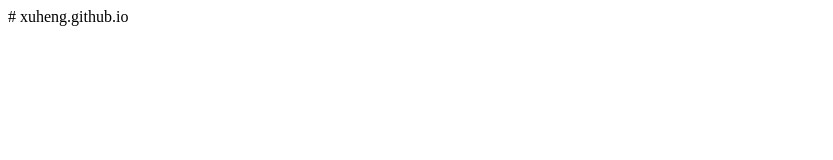
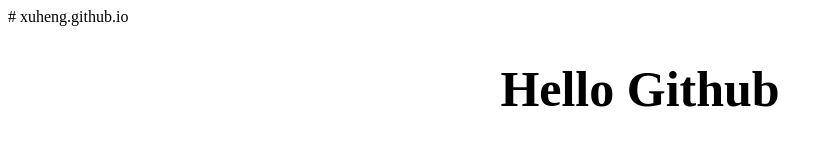
Before and after one commit to XuHengDaDa/xuheng.github.io, a plain HTML site: page index.html in a window 1280 px wide. Shown: the whole page, without its empty margins (0-833 px from the left). Drawn offline with Linux system fonts and the light colour scheme.

Commit message:
Update index.html

```diff
--- a/index.html
+++ b/index.html
@@ -1 +1,17 @@
 # xuheng.github.io
+<!DOCTYPE html>
+<html lang="en">
+<head>
+    <meta charset="UTF-8">
+    <title>Document</title>
+    <style type="text/css">
+        h1{
+            text-align: center;
+            font-size: 50px;
+        }
+    </style>
+</head>
+<body>
+    <h1>Hello Github</h1>
+</body>
+</html>
```
